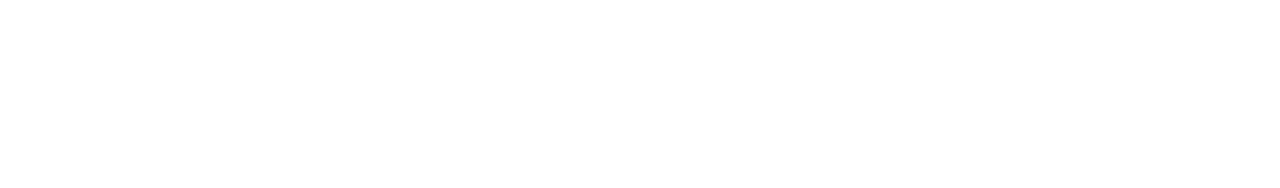
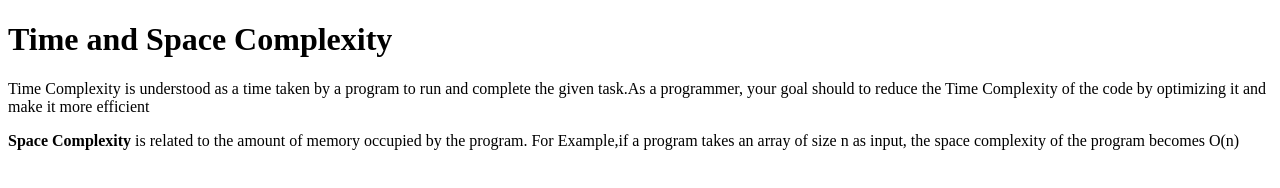
Before and after one commit to acciojob/time-and-space-complexity-Harika2406, a website: page main.html in a window 1280 px wide. Drawn offline with Linux system fonts and the light colour scheme.

Commit message:
created a submission

```diff
--- a/main.html
+++ b/main.html
@@ -8,6 +8,9 @@
 
 <body>
 	<!-- the entire body must be written by student -->
+	<h1>Time and Space Complexity</h1>
+	<p>Time Complexity is understood as a time taken by a program to run and complete the given task.As a programmer, your goal should to reduce the Time Complexity of the code by optimizing it and make it more efficient</p>
+	<p><b>Space Complexity</b> is related to the amount of memory occupied by the program. For Example,if a program takes an array of size n as input, the space complexity of the program becomes O(n)</p>
     <script type="text/javascript" src="./script.js">
 </script>
 
```
